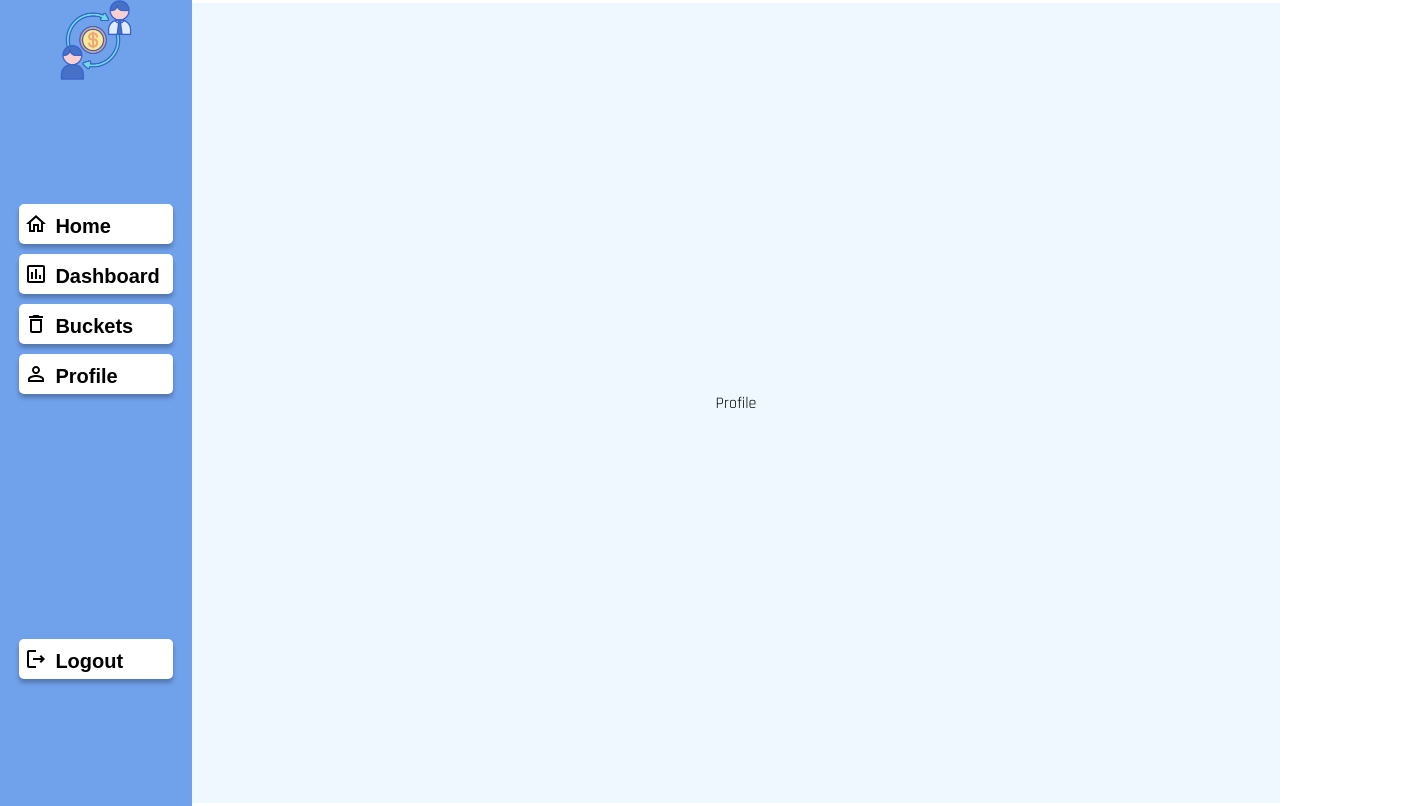
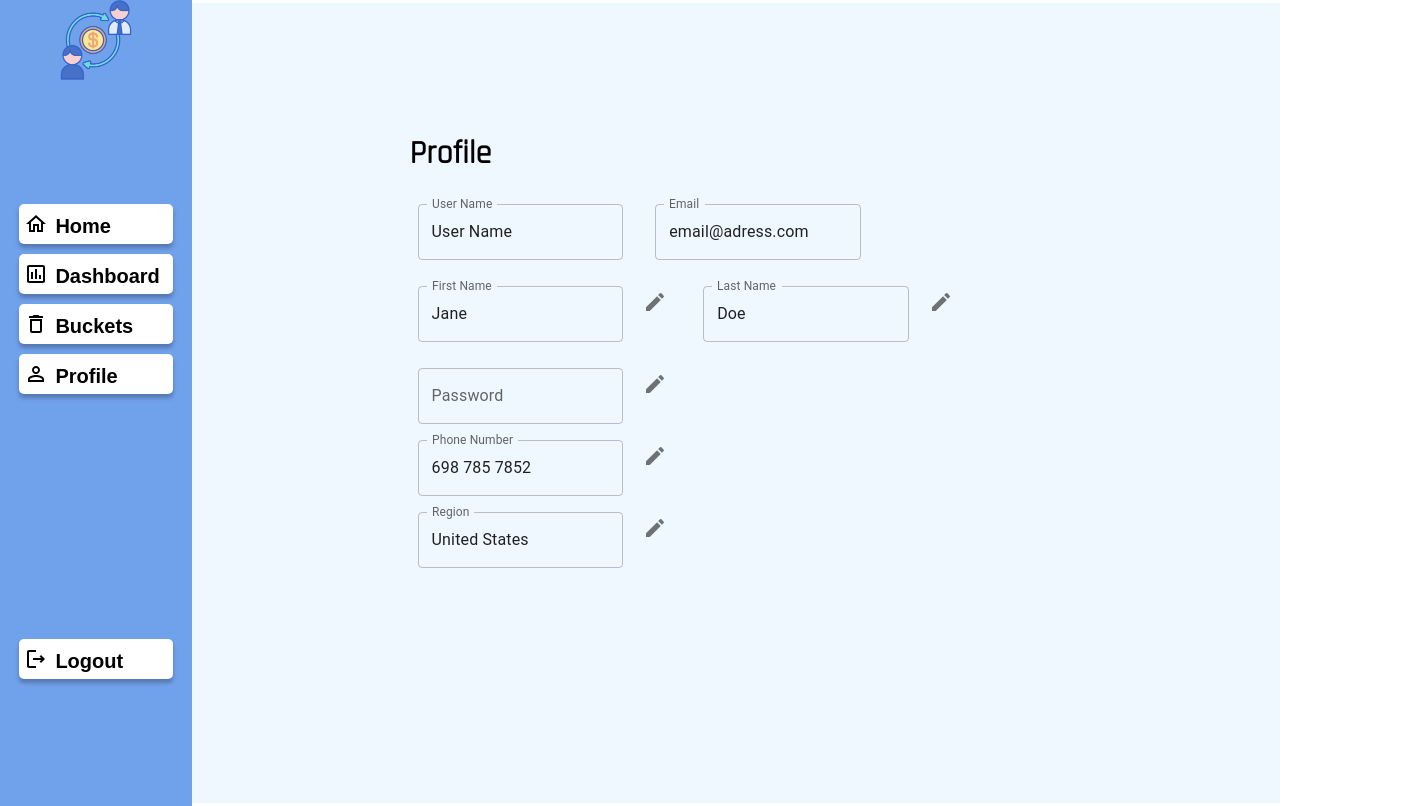
Before and after one commit to jash-05/decentralized-cloud-storage, a React (Create React App) app in the folder frontend/: page /profile in a window 1280 px wide. Shown: the whole page, 1410 px wide, since content can reach past the window. Built offline with nearby package versions, Linux system fonts and the light colour scheme.

Commit message:
profile page structure and upload download fixes

```diff
--- a/frontend/src/components/BasicModal.js
+++ b/frontend/src/components/BasicModal.js
@@ -66,8 +66,8 @@ export default function BasicModal({ open, handleClose, network, handleCreateNew
                             onChange={handleNetworkChange}
                             aria-label="Network"
                         >
-                            <ToggleButton value="StorJ">StorJ</ToggleButton>
-                            <ToggleButton value="Web3">Web3</ToggleButton>
+                            <ToggleButton value="storJ">StorJ</ToggleButton>
+                            <ToggleButton value="web3">Web3</ToggleButton>
                         </ToggleButtonGroup>
 
                         {/* <SelectOptions network={network} handleNetworkChange={handleNetworkChange} /> */}
--- a/frontend/src/components/LeftPanel.js
+++ b/frontend/src/components/LeftPanel.js
@@ -15,7 +15,6 @@ const LeftPanel = ({ selectedTab, handleSelectedTab }) => {
     const CustomIconButton = {
         width: "100%",
         textAlign: "left",
-        // paddingLeft: "10%"
     }
     function getCurrentDimension() {
         return {
@@ -49,7 +48,7 @@ const LeftPanel = ({ selectedTab, handleSelectedTab }) => {
                         <Button style={CustomIconButton} icon={<HomeOutlinedIcon sx={CustomIconStyle} />} className='nav-button' text={screenSize.width <= 1200 ? '' : 'Home'} onClick={() => handleSelectedTab(0)} />
                     </Link>
                     <Link to="/dashboard">
-                        <Button style={CustomIconButton} icon={<InsertChartOutlinedTwoToneIcon sx={CustomIconStyle} />} className='nav-button' text={screenSize.width <= 1200 ? '' : 'Dashboard'} onClick={() => handleSelectedTab(1)} />
+                        <Button style={CustomIconButton} icon={<InsertChartOutlinedTwoToneIcon sx={CustomIconStyle} />} className='nav-button' text={screenSize.width <= 1215 ? '' : 'Dashboard'} onClick={() => handleSelectedTab(1)} />
                     </Link>
                     <Link to="/buckets">
                         <Button style={CustomIconButton} icon={<DeleteOutlineOutlinedIcon sx={CustomIconStyle} />} className='nav-button' text={screenSize.width <= 1200 ? '' : 'Buckets'} onClick={() => handleSelectedTab(2)} />
--- a/frontend/src/components/Options.js
+++ b/frontend/src/components/Options.js
@@ -46,7 +46,7 @@ export default function OptionsMenu({ options, fileName, fileId }) {
             >
                 {options?.map((option) => (
                     <MenuItem key={option.id} selected={option === 'Pyxis'} onClick={
-                        () => (option.handler)(fileName)}>
+                        () => (option.handler)(fileId)}>
                         {option.name}
                     </MenuItem>
                 ))}
--- a/frontend/src/pages/Buckets/Files.js
+++ b/frontend/src/pages/Buckets/Files.js
@@ -84,6 +84,7 @@ const Files = () => {
         catch (error) {
             console.log(error);
         }
+        getFiles();
     }
 
     const options = [
@@ -98,6 +99,7 @@ const Files = () => {
             handler: handleDeleteFile
         }
     ]
+
     const getFiles = async () => {
         const res = await axios.get("http://localhost:8080/storj/bucket/getFilesForBucket", { params: { bucketId: bucketData?.ID } })
         console.log("Bucket Data:", res.data)
@@ -109,13 +111,9 @@ const Files = () => {
 
     return (
         <div className="files-wrapper">
-            {/* <BasicModal open={open} handleClose={handleClose} handleOpen={handleOpen} handleNameChange={handleBucketNameChange} handleCreateNewBucket={handleCreateNewBucket} handleNetworkChange={handleNetworkChange} network /> */}
             <AlertDialogSlide open={open} handleClose={handleClose} handleFileUpload={handleFileUpload} fileList={file} />
             <div className='files-header'>
                 <h1>Files</h1>
-                {/* <Button type="Button" text="Upload File(s)" style={{ fontSize: "14px", backgroundColor: "#FF9F46" }} onClick={handleOpen}></Button> */}
-                {/* </div>  */}
-                {/* <div className='files-header'> */}
                 <div>
                     <label for="fileUpload" style={{
                         backgroundColor:
@@ -136,7 +134,7 @@ const Files = () => {
             </div>
             <br />
             <div className='buckets-list-wrapper'>
-                <BasicTable page="file" headers={["Name", "Size (in GB)", "Type"]} rowData={data} options={options} />
+                <BasicTable page="file" headers={["Name", "Size (in GB)", "Type"]} rowData={data} handleDownloadFile={handleDownloadFile} handleDeleteFile={handleDeleteFile} options={options} />
             </div>
         </div >
     )
--- a/frontend/src/pages/Profile/Profile.js
+++ b/frontend/src/pages/Profile/Profile.js
@@ -1,8 +1,121 @@
 import React from 'react'
+import '../../styles/Buckets.css'
+import '../../styles/Profile.css'
+import Box from '@mui/material/Box';
+import TextField from '@mui/material/TextField';
+import ModeIcon from '@mui/icons-material/Mode';
+import IconButton from '@mui/material/IconButton';
 
 const Profile = () => {
     return (
-        <div>Profile</div>
+        <div className="profile-wrapper">
+            <div className='profile-header'>
+                <h1>Profile</h1>
+            </div>
+            {/* <div className='profile-form-wrapper'> */}
+            <Box
+                className='profile-form-wrapper'
+                component="form"
+                sx={{
+                    '& .MuiTextField-root': { m: 1, width: '25ch' },
+                }}
+                noValidate
+                autoComplete="off"
+            >
+                <div className='horizontal-field-group-wrapper'>
+
+                    <div>
+
+                        <TextField
+                            id="read-only-user-name-input"
+                            label="User Name"
+                            defaultValue="User Name"
+                            InputProps={{
+                                readOnly: true,
+                            }}
+                        />
+                    </div>
+                    <div>
+
+                        <TextField
+                            id="outlined-read-only-input-2"
+                            label="Email"
+                            defaultValue="email@adress.com"
+                            InputProps={{
+                                readOnly: true,
+                            }}
+                        />
+                    </div>
+                </div>
+                <div className='horizontal-field-group-wrapper'>
+
+                    <div>
+
+                        <TextField
+                            id="read-only-first-name-input"
+                            label="First Name"
+                            defaultValue="Jane"
+                            InputProps={{
+                                readOnly: true,
+                            }}
+                        />
+                        <IconButton aria-label="edit" size="large">
+                            <ModeIcon />
+                        </IconButton>
+                    </div>
+                    <div>
+
+                        <TextField
+                            id="read-only-last-name-input"
+                            label="Last Name"
+                            defaultValue="Doe"
+                            InputProps={{
+                                readOnly: true,
+                            }}
+                        />
+                        <IconButton aria-label="edit" size="large">
+                            <ModeIcon />
+                        </IconButton>
+                    </div>
+                </div>
+                <div>
+                    <TextField
+                        id="outlined-password-input"
+                        label="Password"
+                        type="password"
+                        autoComplete="current-password"
+                    />
+
+                    <IconButton aria-label="edit" size="large">
+                        <ModeIcon />
+                    </IconButton>
+                </div>
+                <div>
+                    <TextField
+                        id="outlined-mobile-input"
+                        label="Phone Number"
+                        defaultValue="698 785 7852"
+                        autoComplete="current-password"
+                    />
+
+                    <IconButton aria-label="edit" size="large">
+                        <ModeIcon />
+                    </IconButton>
+                </div>
+                <div>
+                    <TextField
+                        id="outlined-region-input"
+                        label="Region"
+                        defaultValue="United States"
+                        autoComplete="current-password"
+                    />
+
+                    <IconButton aria-label="edit" size="large">
+                        <ModeIcon />
+                    </IconButton>
+                </div>
+            </Box>
+        </div>
     )
 }
 
--- a/frontend/src/styles/Buckets.css
+++ b/frontend/src/styles/Buckets.css
@@ -1,33 +1,59 @@
-.buckets-header, .files-header{
+.buckets-header,
+.files-header,
+.profile-header,
+.bucket-search-wrapper {
     display: flex;
     align-items: center;
-    justify-content: space-around;
-    width: 100%;
+    justify-content: space-between;
+    width: 60%;
+    margin-left: auto;
+    margin-right: auto;
+
+    /* background-color: aquamarine; */
 }
 
-.buckets-wrapper, .files-wrapper{
-    width: 100%;
-    height: 90%;
+.buckets-header,
+.files-header,
+.profile-header {
     margin-top: 10%;
 }
 
-.buckets-list-wrapper, .files-list-wrapper{
+.buckets-wrapper,
+.files-wrapper,
+.profile-wrapper {
+    width: 100%;
+    height: 100%;
+
+}
+
+.profile-wrapper {
+    display: flex;
+    flex-direction: column;
+    justify-content: top;
+}
+
+.buckets-list-wrapper,
+.files-list-wrapper {
     display: flex;
     align-items: center;
     justify-content: center;
-    width:60%;
-    margin-left:auto;
-    margin-right:auto;
-    /* background-color: aqua; */
+    width: 60%;
+    margin-left: auto;
+    margin-right: auto;
 }
 
-.table-wrapper{
+.profile-form-wrapper {
+    width: 60%;
+    margin-left: auto;
+    margin-right: auto;
+    text-align: left;
+}
+
+.table-wrapper {
     background-color: aquamarine;
-    /* display: flex; */
-    /* width: 100%; */
 }
+
 table {
-    /* cellspacing */
     border-collapse: collapse;
     border-spacing: 0;
     width: 100%;
--- /dev/null
+++ b/frontend/src/styles/Profile.css
@@ -0,0 +1,12 @@
+.horizontal-field-group-wrapper {
+    display: flex;
+    flex-direction: row;
+    align-items: center;
+    margin-bottom: 10px;
+    min-width: 1000px;
+}
+
+.horizontal-field-group-wrapper>* {
+    margin-right: 1rem;
+
+}
```
Also changed, not shown: frontend/src/App.css (+36 -33 lines), frontend/src/components/BasicTable.js (+28 -3 lines), frontend/src/pages/Buckets/Buckets.js (+7 -3 lines), 1 other file (tests, documents, lock files or other folders).
